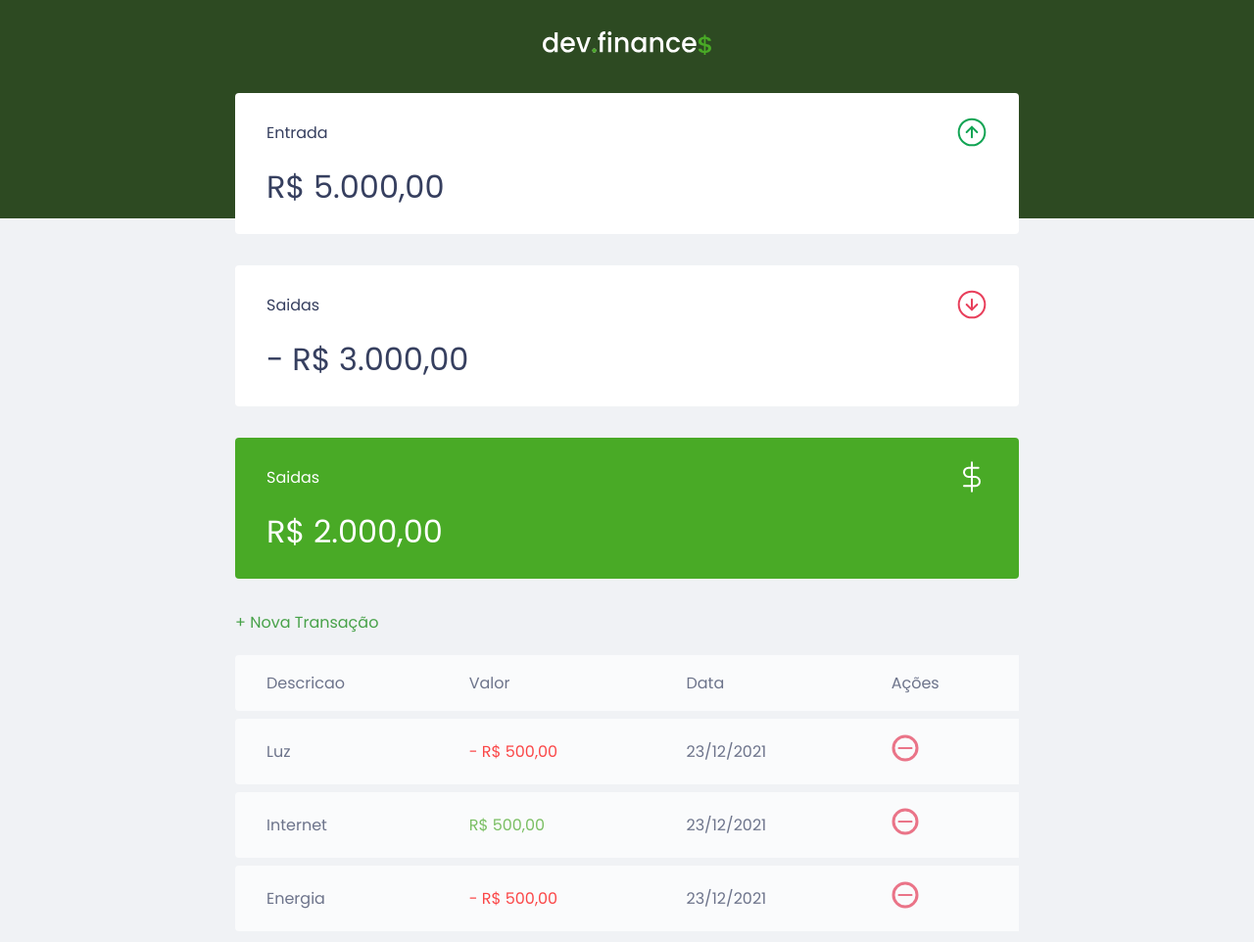
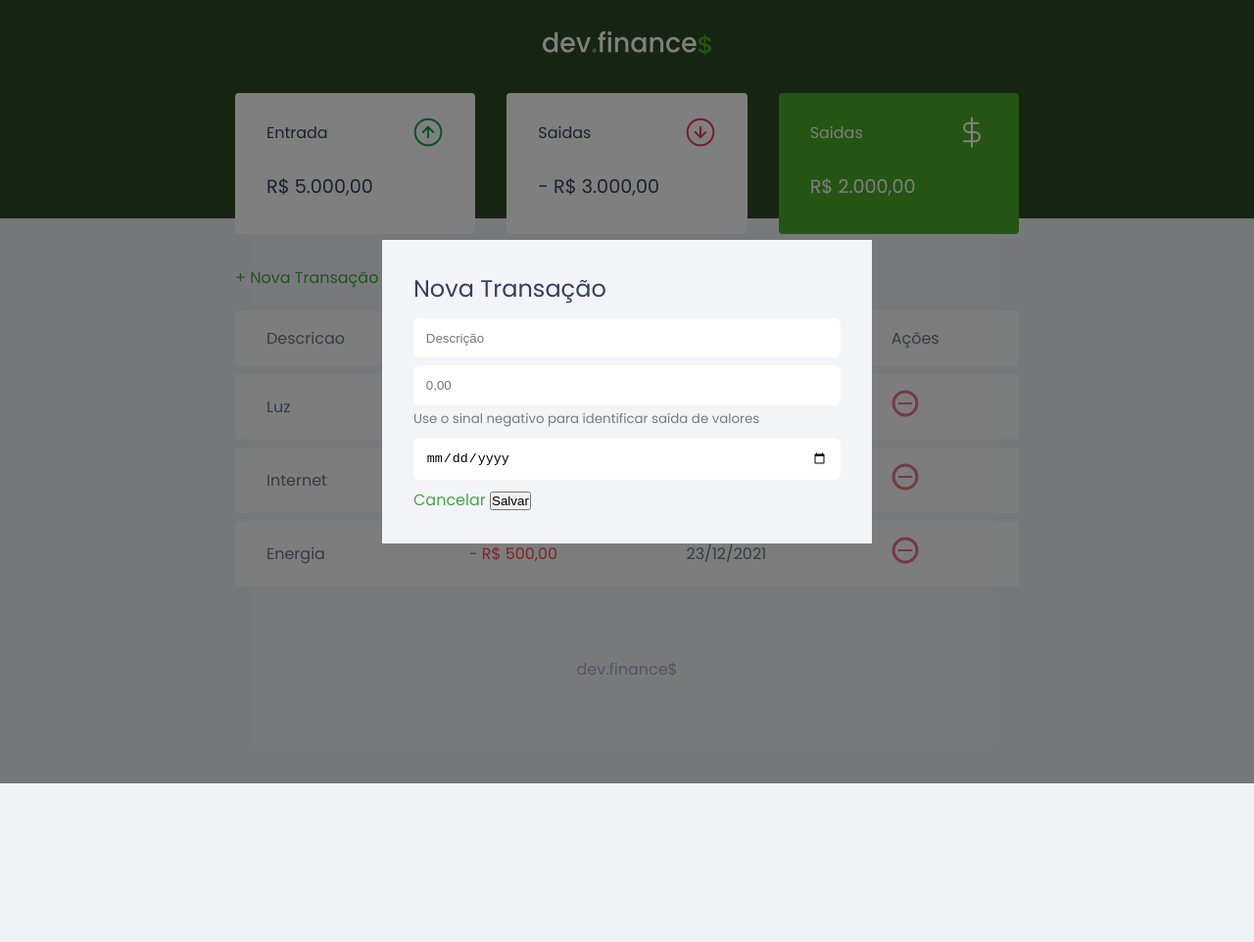
Before and after one commit to emersondiegoduarte/maratonarocketseat, a plain HTML site: page index.html in a window 1280 px wide. Shown: the top 962 px of the page at 98% size. After the commit the page ends 800 px from the top, so only its background shows below. Drawn offline with Linux system fonts and the light colour scheme.

Commit message:
Novos ajustes de layout

```diff
--- a/index.html
+++ b/index.html
@@ -6,13 +6,15 @@
     <meta name="viewport" content="width=device-width, initial-scale=1.0">
     <title>dev.finance$</title>
     <link rel="preconnect" href="https://fonts.gstatic.com">
-    <link href="https://fonts.googleapis.com/css2?family=Poppins:ital,wght@0,100;0,200;0,400;0,700;1,100;1,200;1,400&display=swap" rel="stylesheet">
-    <link href="./style.css" rel="stylesheet"/>
+    <link
+        href="https://fonts.googleapis.com/css2?family=Poppins:ital,wght@0,100;0,200;0,400;0,700;1,100;1,200;1,400&display=swap"
+        rel="stylesheet">
+    <link href="./style.css" rel="stylesheet" />
 </head>
 
 <body>
     <header>
-       <img src="./assets/logo.svg" alt="Logo Dev Finance">
+        <img src="./assets/logo.svg" alt="Logo Dev Finance">
     </header>
     <main class="container">
         <section id="balance">
@@ -76,9 +78,46 @@
             </table>
         </section>
     </main>
+
+    <div class="modal-overlay active">
+        <div class="modal">
+
+            <div id="form">
+                <h2>Nova Transação</h2>
+                <form action="#">
+                    <div class="input-group">
+                        <label class="sr-only" for="description">Descricao</label>
+                        <input type="text" id="description" name="description" placeholder="Descrição">
+                    </div>
+                    <div class="input-group">
+                        <label class="sr-only" for="description">Descricao</label>
+                        <input type="number" step="0.01" id="amount" name="amount" placeholder="0,00">
+                        <small>Use o sinal negativo para identificar saída de valores</small>
+                    </div>
+
+
+
+                    <div class="input-group">
+                        <label class="sr-only" for="description">Descricao</label>
+                        <input type="date"  id="data" name="data" placeholder="dd/mm/yyyy">
+                    </div>
+                    <div class="input-group actions">
+                        <a href="#">Cancelar</a>
+                        <button type="submit">Salvar</button>
+                    </div>
+
+                </form>
+            </div>
+
+        </div>
+    </div>
+
     <footer>
         <p>dev.finance$</p>
     </footer>
+
+
+
 </body>
 
 </html>
--- a/style.css
+++ b/style.css
@@ -99,13 +99,16 @@ footer{
 /* Transactions */
 
 #transactions {
-
+    display: block;
+    overflow-x: auto;
+    width: 100%;
 }
 
 #data-table {
     width: 100%;
     border-spacing: 0 0.5rem;
     color: #363f5f;
+
 }
 
 table thead th:first-child,
@@ -165,3 +168,71 @@ a:hover {
     margin-bottom: 0.8rem;
     display: inline-block;
 }
+
+
+.modal-overlay{
+    width: 100%;
+    height: 100%;
+    position: fixed;
+    background-color: rgba(0,0, 0, 0.5);
+    top: 0;
+    display: flex;
+    justify-content: center;
+    align-items: center;
+    opacity: 0;
+    visibility: hidden;
+}
+
+.modal-overlay.active{
+    opacity: 1;
+    visibility: visible;
+}
+
+.modal{
+    background: rgb(243, 244, 247);
+    padding: 2rem;
+    max-width: 500px;
+    width: 70%;
+}
+
+/*Responsive*/
+@media(min-width: 800px){
+    .card p {
+        font-size: 1.2rem;
+    }
+    #balance {
+        display: grid;
+        font-size: 0.2rem;
+        grid-template-columns: repeat(3, 1fr);
+        gap: 2rem;
+
+
+
+    }
+}
+
+#form{
+    max-width: 500px;
+}
+
+#form h2 {
+    margin-top: 0;
+}
+
+input {
+    border: none;
+    border-radius: 0.4rem;
+    padding: 0.8rem;
+    width: 100%;
+
+}
+
+.input-group {
+    margin-top: 0.5rem;
+
+}
+
+.input-group small{
+    opacity: 0.5;
+
+}
```
